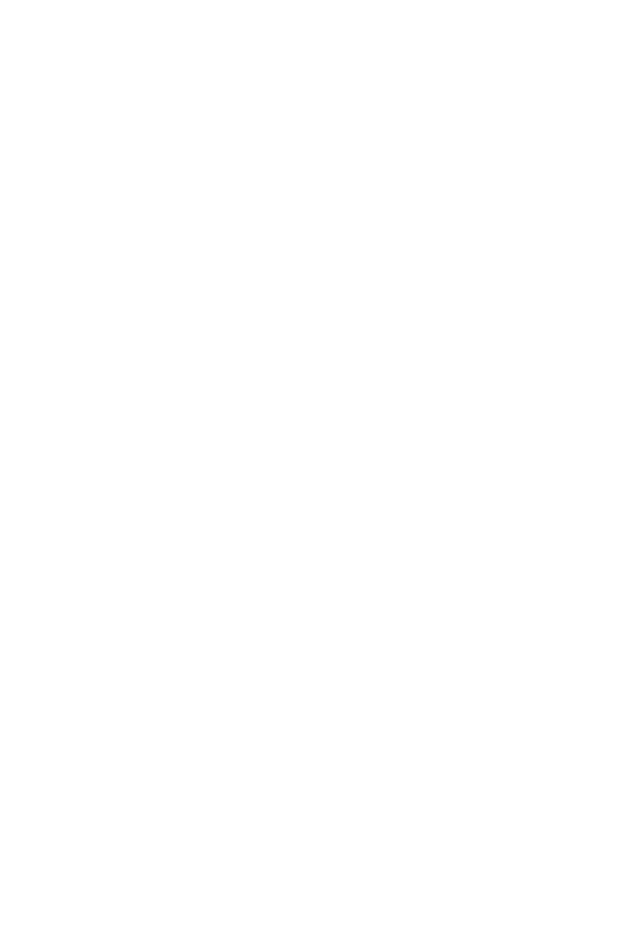
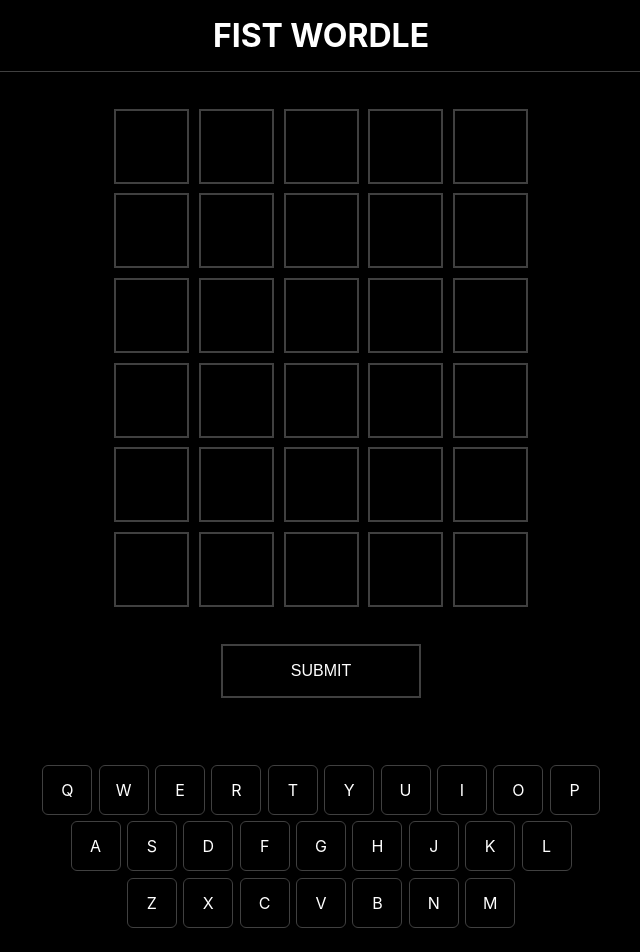
Before and after one commit to brandondykun/fist_wordle, a React (Create React App) app in the folder fist_wordle/: page / in a window 1280 px wide. Shown: the top 952 px of the page, without its empty margins (319-959 px from the left). Before the commit the page ends 800 px from the top, so only its background shows below. Built offline with nearby package versions, Linux system fonts and the light colour scheme.

Commit message:
src/App.css

```diff
--- a/fist_wordle/src/App.css
+++ b/fist_wordle/src/App.css
@@ -1,38 +1,117 @@
+:root {
+  --grey: rgb(64, 64, 64)
+}
+
+
+* {
+  margin: 0;
+  padding: 0;
+  box-sizing: border-box;
+}
+
 .App {
   text-align: center;
+  background-color: black;
+  min-height: 100vh;
+  padding-bottom: 10rem;
 }
 
-.App-logo {
-  height: 40vmin;
-  pointer-events: none;
+.page-title {
+  color: white;
+  padding: 1rem 0 1rem 0;
+  border-bottom: 1px solid var(--grey);
 }
 
-@media (prefers-reduced-motion: no-preference) {
-  .App-logo {
-    animation: App-logo-spin infinite 20s linear;
-  }
+.letter-input {
+  height: 15vw;
+  width: 15vw;
+  border: 2px solid var(--grey);
+  margin: .3rem;
+  text-align: center;
+  background-color: black;
+  color: white;
+  color: transparent;
+ text-shadow: 0 0 0 #ffffff;
+ transition: background-color 1s ease;
+ font-size: 1.9rem;
 }
 
-.App-header {
-  background-color: #282c34;
-  min-height: 100vh;
-  display: flex;
-  flex-direction: column;
-  align-items: center;
-  justify-content: center;
-  font-size: calc(10px + 2vmin);
+.submit-button {
+  padding: 1rem;
+  width: 200px;
+  margin: 2rem 0 4rem 0;
+  font-size: 1rem;
+  color: white;
+  background-color: black;
+  border: 2px solid var(--grey);
+}
+
+.submit-button:hover {
+  background-color: rgb(67, 67, 67);
+  cursor: pointer;
+}
+
+.submit-button:active {
+  transform: scale(.98);
+}
+
+.correct {
+  background-color: green;
+}
+
+.in-word {
+  background-color: rgb(143, 143, 61);
+}
+
+.keyboard {
   color: white;
 }
 
-.App-link {
-  color: #61dafb;
+.row {
+  display: flex;
+  justify-content: center;
 }
 
-@keyframes App-logo-spin {
-  from {
-    transform: rotate(0deg);
+.key {
+  border: 1px solid var(--grey);
+  padding: .5rem;
+  margin: .2rem;
+  /* font-size: 1rem; */
+  height: 8vw;
+  width: 8vw;
+  display: flex;
+  justify-content: center;
+  align-items: center;
+  border-radius: 6px;
+}
+
+.grey-key {
+  color: rgb(41, 41, 41);
+  border-color: rgb(41, 41, 41);
+}
+
+.green-key {
+  background-color: green;
+}
+
+.yellow-key {
+  background-color: rgb(143, 143, 61);
+}
+
+.main-content {
+  padding-top: 2rem;
+}
+
+@media only screen and (min-width: 600px) {
+  .letter-input {
+    height: 75px;
+    width: 75px;
+    font-size: 2rem;
   }
-  to {
-    transform: rotate(360deg);
+
+  .key {
+    font-size: 1rem;
+    height: 50px;
+    width: 50px;
   }
 }
--- a/fist_wordle/src/App.js
+++ b/fist_wordle/src/App.js
@@ -1,7 +1,107 @@
+import Word from "./Components/Word";
+import { useState } from "react";
+import Keyboard from "./Components/Keyboard";
+
 import "./App.css";
 
 function App() {
-  return <div className="App"></div>;
+  const wordToGuess = "LASER";
+  const [word, setWord] = useState(["B", "L", "A", "S", "T"]);
+  const [guessedLetters, setGuessedLetters] = useState([]);
+  const [currentGuess, setCurrentGuess] = useState([]);
+  const [guessNumber, setGuessNumber] = useState(1);
+  const [guessOne, setGuessOne] = useState([]);
+  const [guessTwo, setGuessTwo] = useState([]);
+  const [guessThree, setGuessThree] = useState([]);
+  const [guessFour, setGuessFour] = useState([]);
+  const [guessFive, setGuessFive] = useState([]);
+  const [guessSix, setGuessSix] = useState([]);
+
+  const onSubmit = () => {
+    let currentWordGuess = 1;
+    if (guessNumber === 1) {
+      currentWordGuess = guessOne;
+      setCurrentGuess(guessOne);
+    } else if (guessNumber === 2) {
+      currentWordGuess = guessTwo;
+      setCurrentGuess(guessTwo);
+    } else if (guessNumber === 3) {
+      currentWordGuess = guessThree;
+      setCurrentGuess(guessThree);
+    } else if (guessNumber === 4) {
+      currentWordGuess = guessFour;
+      setCurrentGuess(guessFour);
+    } else if (guessNumber === 5) {
+      currentWordGuess = guessFive;
+      setCurrentGuess(guessFive);
+    } else {
+      currentWordGuess = guessSix;
+      setCurrentGuess(guessSix);
+    }
+    if (currentWordGuess.length === 5 && !currentWordGuess.includes("")) {
+      const updatedGuessedLetters = [...guessedLetters, ...currentWordGuess];
+      setGuessedLetters(updatedGuessedLetters);
+      setGuessNumber(guessNumber + 1);
+    }
+  };
+
+  return (
+    <div className="App">
+      <h1 className="page-title">FIST WORDLE</h1>
+      <main className="main-content">
+        <Word
+          guess={guessOne}
+          setGuess={setGuessOne}
+          wordtoGuess={word}
+          guessNumber={guessNumber}
+          wordNumber={1}
+        />
+        <Word
+          guess={guessTwo}
+          setGuess={setGuessTwo}
+          wordtoGuess={word}
+          guessNumber={guessNumber}
+          wordNumber={2}
+        />
+        <Word
+          guess={guessThree}
+          setGuess={setGuessThree}
+          wordtoGuess={word}
+          guessNumber={guessNumber}
+          wordNumber={3}
+        />
+        <Word
+          guess={guessFour}
+          setGuess={setGuessFour}
+          wordtoGuess={word}
+          guessNumber={guessNumber}
+          wordNumber={4}
+        />
+        <Word
+          guess={guessFive}
+          setGuess={setGuessFive}
+          wordtoGuess={word}
+          guessNumber={guessNumber}
+          wordNumber={5}
+        />
+        <Word
+          guess={guessSix}
+          setGuess={setGuessSix}
+          wordtoGuess={word}
+          guessNumber={guessNumber}
+          wordNumber={6}
+        />
+        <button className="submit-button" onClick={onSubmit}>
+          SUBMIT
+        </button>
+        <Keyboard
+          guessedLetters={guessedLetters}
+          word={word}
+          currentGuess={currentGuess}
+        />
+      </main>
+    </div>
+  );
 }
 
 export default App;
--- /dev/null
+++ b/fist_wordle/src/Components/Key.jsx
@@ -0,0 +1,51 @@
+import { useEffect, useState } from "react";
+
+const Key = ({
+  letter,
+  guessedLetters,
+  word,
+  currentGuess,
+  correctLetters,
+  setCorrectLetters,
+  wrongPlaceLetters,
+  setWrongPlaceLetters,
+  notInWordLetters,
+  setNotInWordLetters,
+}) => {
+  const [derivedClassName, setDerivedClassName] = useState("");
+
+  useEffect(() => {
+    const letterCorrect =
+      guessedLetters.includes(letter) &&
+      currentGuess.includes(letter) &&
+      word.indexOf(letter) === currentGuess.indexOf(letter);
+
+    const letterInWrongPlace =
+      guessedLetters.includes(letter) &&
+      word.indexOf(letter) !== currentGuess.indexOf(letter) &&
+      word.includes(letter);
+
+    const notInWord = guessedLetters.includes(letter) && !word.includes(letter);
+
+    const derivedClassName = () => {
+      if (letterCorrect) {
+        return "green-key";
+      } else if (letterInWrongPlace) {
+        return "yellow-key";
+      } else if (notInWord) {
+        return "grey-key";
+      } else {
+        return "";
+      }
+    };
+    setDerivedClassName(derivedClassName());
+  }, [guessedLetters, currentGuess]);
+
+  return (
+    <div className={`key ${derivedClassName}`}>
+      <span>{letter}</span>
+    </div>
+  );
+};
+
+export default Key;
--- /dev/null
+++ b/fist_wordle/src/Components/Keyboard.jsx
@@ -0,0 +1,73 @@
+import { useState } from "react";
+import Key from "./Key";
+
+const Keyboard = ({ guessedLetters, word, currentGuess }) => {
+  const [correctLetters, setCorrectLetters] = useState([]);
+  const [wrongPlaceLetters, setWrongPlaceLetters] = useState([]);
+  const [notInWordLetters, setNotInWordLetters] = useState([]);
+
+  const topRow = ["Q", "W", "E", "R", "T", "Y", "U", "I", "O", "P"];
+  const middleRow = ["A", "S", "D", "F", "G", "H", "J", "K", "L"];
+  const bottomRow = ["Z", "X", "C", "V", "B", "N", "M"];
+
+  return (
+    <div className="keyboard">
+      <div className="row">
+        {topRow.map((letter) => {
+          return (
+            <Key
+              letter={letter}
+              guessedLetters={guessedLetters}
+              word={word}
+              currentGuess={currentGuess}
+              correctLetters={correctLetters}
+              setCorrectLetters={setCorrectLetters}
+              wrongPlaceLetters={wrongPlaceLetters}
+              setWrongPlaceLetters={setWrongPlaceLetters}
+              notInWordLetters={notInWordLetters}
+              setNotInWordLetters={setNotInWordLetters}
+            />
+          );
+        })}
+      </div>
+      <div className="row">
+        {middleRow.map((letter) => {
+          return (
+            <Key
+              letter={letter}
+              guessedLetters={guessedLetters}
+              word={word}
+              currentGuess={currentGuess}
+              correctLetters={correctLetters}
+              setCorrectLetters={setCorrectLetters}
+              wrongPlaceLetters={wrongPlaceLetters}
+              setWrongPlaceLetters={setWrongPlaceLetters}
+              notInWordLetters={notInWordLetters}
+              setNotInWordLetters={setNotInWordLetters}
+            />
+          );
+        })}
+      </div>
+      <div className="row">
+        {bottomRow.map((letter) => {
+          return (
+            <Key
+              letter={letter}
+              guessedLetters={guessedLetters}
+              word={word}
+              currentGuess={currentGuess}
+              correctLetters={correctLetters}
+              setCorrectLetters={setCorrectLetters}
+              wrongPlaceLetters={wrongPlaceLetters}
+              setWrongPlaceLetters={setWrongPlaceLetters}
+              notInWordLetters={notInWordLetters}
+              setNotInWordLetters={setNotInWordLetters}
+            />
+          );
+        })}
+      </div>
+    </div>
+  );
+};
+
+export default Keyboard;
--- /dev/null
+++ b/fist_wordle/src/Components/Letter.jsx
@@ -0,0 +1,47 @@
+import { useEffect, useState } from "react";
+
+const Letter = ({
+  setWord,
+  word,
+  index,
+  wordtoGuess,
+  guessNumber,
+  wordNumber,
+}) => {
+  const [letter, setLetter] = useState("");
+  const [correct, setCorrect] = useState(false);
+  const [inWord, setInWord] = useState(false);
+
+  const updateWord = (e) => {
+    const updatedWord = [...word];
+    updatedWord[index] = e.target.value.toUpperCase();
+    setLetter(e.target.value.toUpperCase());
+    setWord(updatedWord);
+  };
+
+  useEffect(() => {
+    if (wordtoGuess[index] === letter) {
+      setCorrect(true);
+    }
+    if (wordtoGuess[index] !== letter && wordtoGuess.includes(letter)) {
+      setInWord(true);
+    }
+  }, [guessNumber]);
+
+  return (
+    <>
+      <input
+        type="text"
+        className={`letter-input ${correct === true ? "correct" : ""} ${
+          inWord ? "in-word" : ""
+        }`}
+        value={letter}
+        onChange={updateWord}
+        maxLength={1}
+        disabled={wordNumber !== guessNumber}
+      />
+    </>
+  );
+};
+
+export default Letter;
--- /dev/null
+++ b/fist_wordle/src/Components/Word.jsx
@@ -0,0 +1,51 @@
+import Letter from "./Letter";
+import { useState } from "react";
+
+const Word = ({ guess, setGuess, wordtoGuess, guessNumber, wordNumber }) => {
+  return (
+    <div>
+      <Letter
+        setWord={setGuess}
+        word={guess}
+        index={0}
+        wordtoGuess={wordtoGuess}
+        guessNumber={guessNumber}
+        wordNumber={wordNumber}
+      />
+      <Letter
+        setWord={setGuess}
+        word={guess}
+        index={1}
+        wordtoGuess={wordtoGuess}
+        guessNumber={guessNumber}
+        wordNumber={wordNumber}
+      />
+      <Letter
+        setWord={setGuess}
+        word={guess}
+        index={2}
+        wordtoGuess={wordtoGuess}
+        guessNumber={guessNumber}
+        wordNumber={wordNumber}
+      />
+      <Letter
+        setWord={setGuess}
+        word={guess}
+        index={3}
+        wordtoGuess={wordtoGuess}
+        guessNumber={guessNumber}
+        wordNumber={wordNumber}
+      />
+      <Letter
+        setWord={setGuess}
+        word={guess}
+        index={4}
+        wordtoGuess={wordtoGuess}
+        guessNumber={guessNumber}
+        wordNumber={wordNumber}
+      />
+    </div>
+  );
+};
+
+export default Word;
```
